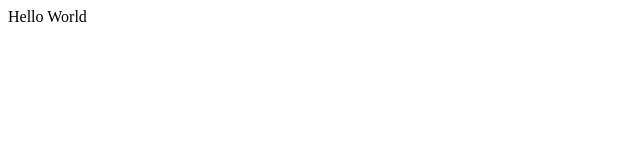
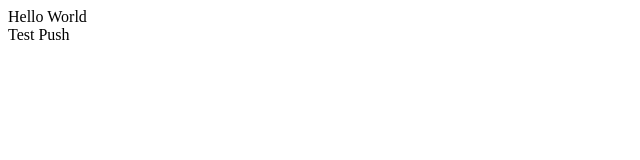
Before and after one commit to alextirgard00n/Restaurant-Page, a website built with webpack: page dist/index.html in a window 1280 px wide. Shown: the full height of the page, 0-640 px from the left. Built offline with nearby package versions, Linux system fonts and the light colour scheme.

Commit message:
test push

```diff
--- a/dist/index.html
+++ b/dist/index.html
@@ -9,7 +9,7 @@
 
 <body>
     <div id="content">Hello World</div>
-    <!-- <div id="content">Test Push</div> -->
+    <div id="content">Test Push</div>
     <script src="main.js"></script>
 </body>
 
```
